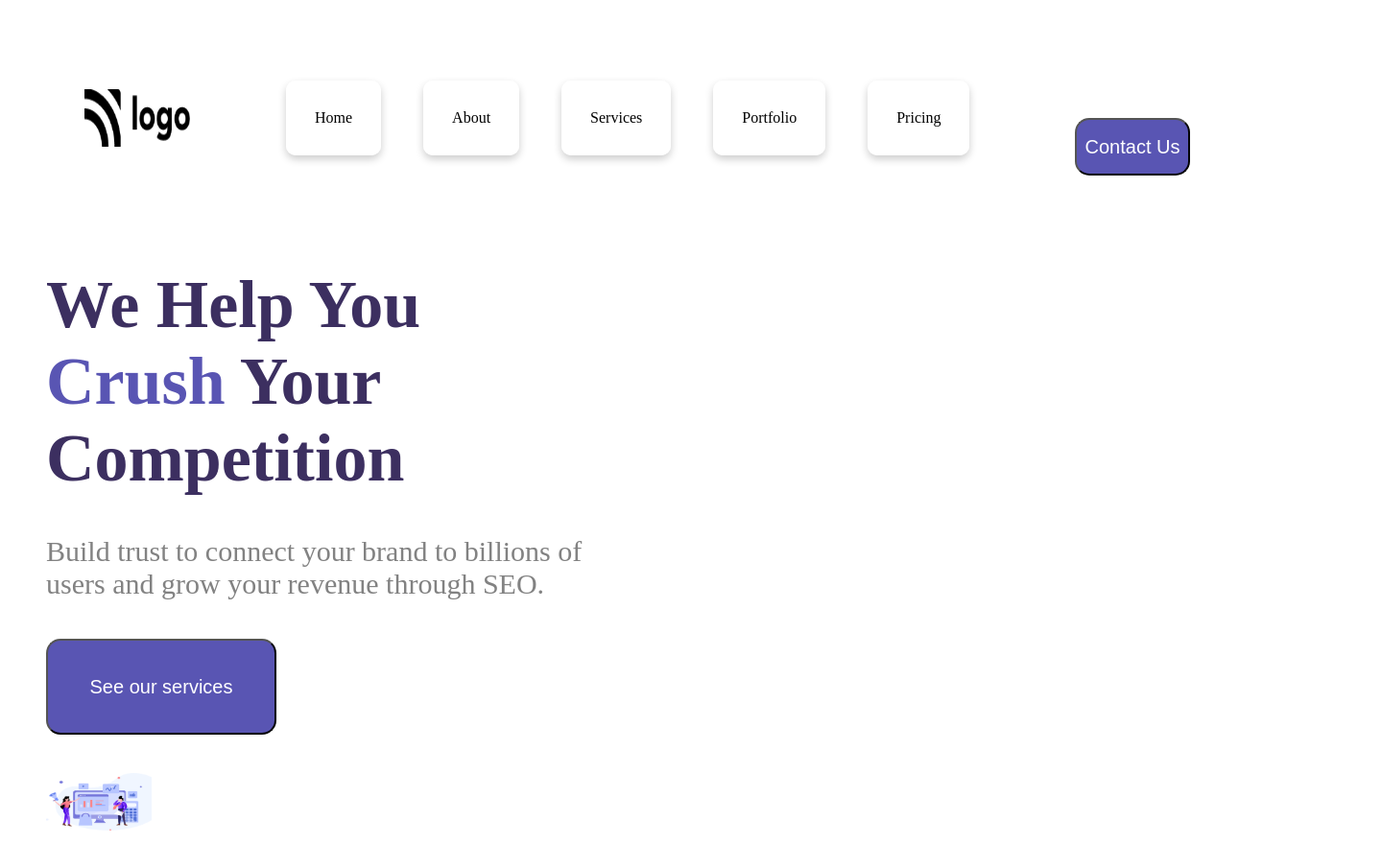
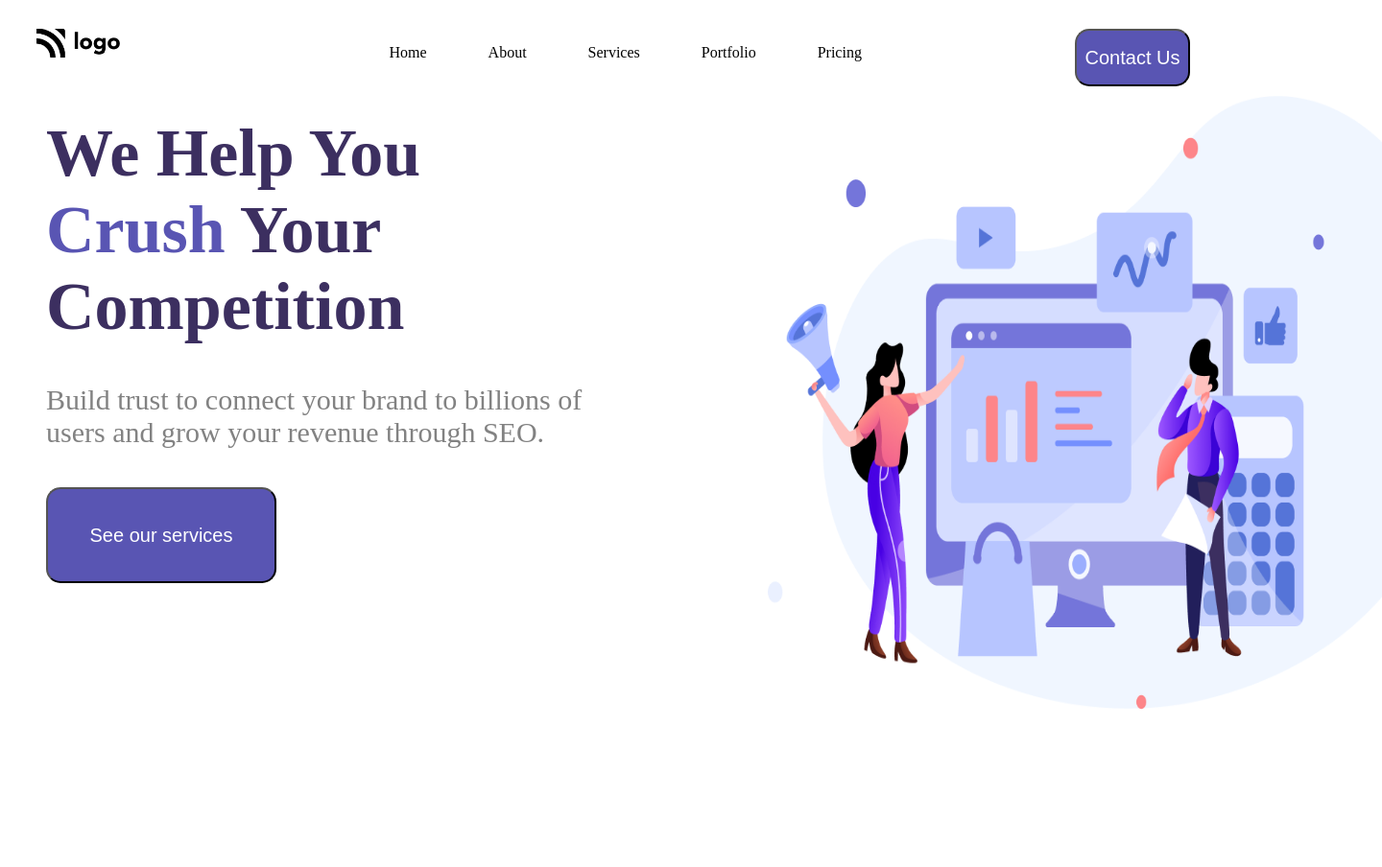
Before and after one commit to PriyanshuKumar9925/PROJECT-1, a plain HTML site: page index.html in a window 1280 px wide. Shown: the whole page at 96% size, 1440 px wide, since content can reach past the window. After the commit the page ends 800 px from the top, so only its background shows below. Drawn offline with Linux system fonts and the light colour scheme.

Commit message:
change style in Image

```diff
--- a/styles.css
+++ b/styles.css
@@ -1,9 +1,9 @@
 
-  img{
-    width: 110px;
-    height: 60px;
-    margin: 40px;
-    display: block;
+  img[src="logo.png"]{
+    width: 160px;
+    height: 80px;
+    margin: 20px;
+    display: inline;
   }
   h1{
     color:#3C2F60;
@@ -15,13 +15,13 @@ span{
   font-size: 70px;
 }
 .navbar-container{
-  display: inline-flex;
+  display: flex;
   justify-content:space-between;
-  align-items: center;
+  align-items: left;
   flex-direction: row;
-  margin: 0 auto;
-  padding: 40px;
-  max-width: 1200px;
+  margin: 30px;
+  padding: 0px;
+  max-width: 1100px;
 
 }
 .nav-button{
@@ -38,14 +38,11 @@ span{
 }
 
 .list-item{
-  display: inline-flex;
+  display: inline ;
   justify-content: space-between;
-  align-items: flex-start;
-  border: 10px solid #fff;
-  border-radius: 10px;
-  padding: 20px;
-  margin: 20px;
-  box-shadow: 0 4px 8px rgba(0, 0, 0, 0.2);
+  align-items: left;
+  margin: 30px;
+  padding: 0px;
 }
 .description{
   color:#828282;
@@ -62,6 +59,13 @@ span{
   margin: 40px;
   border-radius: 15px;
 }
-section >div >img{
-  display:cover;
+img[src="Header Illustration.png"]{
+  position:absolute;
+  top: -500px;
+  left: 200px;
+  width: 50%;
+  height: 80%;
+  margin: 600px;
+  padding: 0px;
+
 }
```
